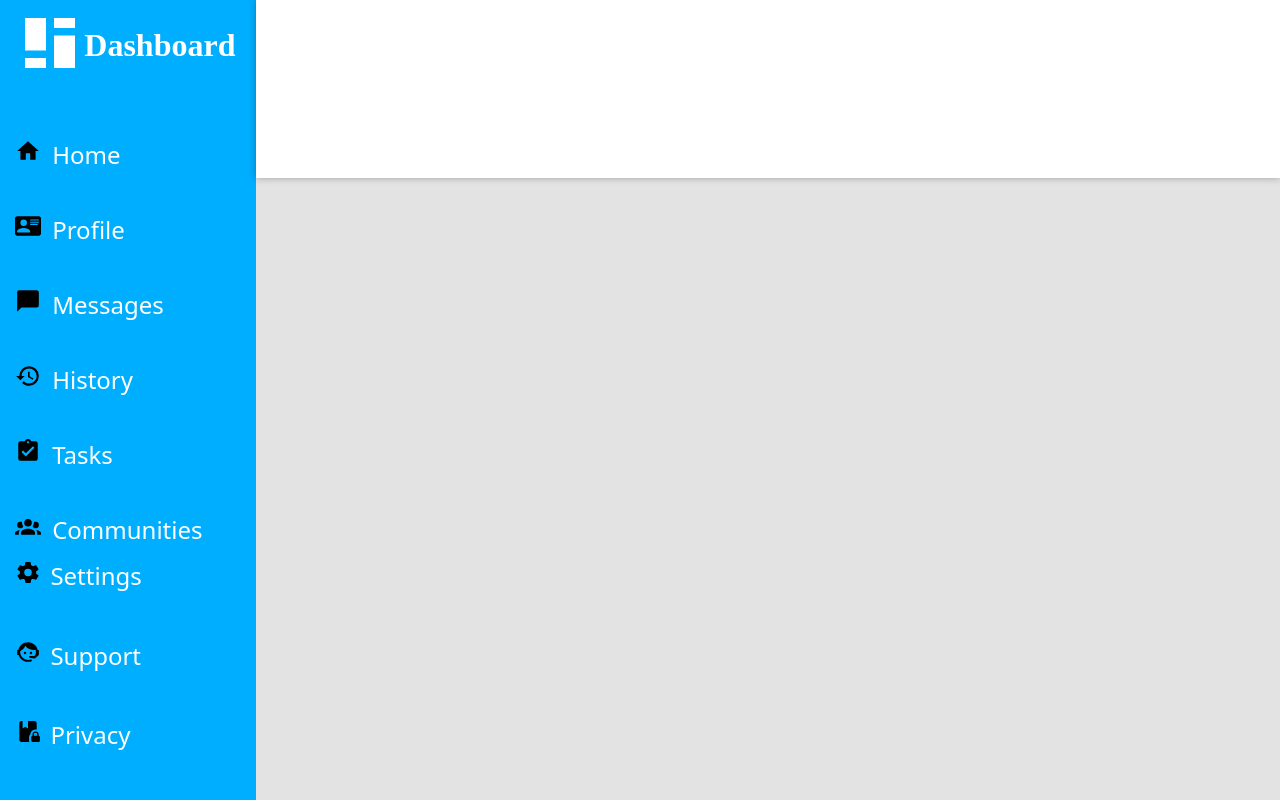
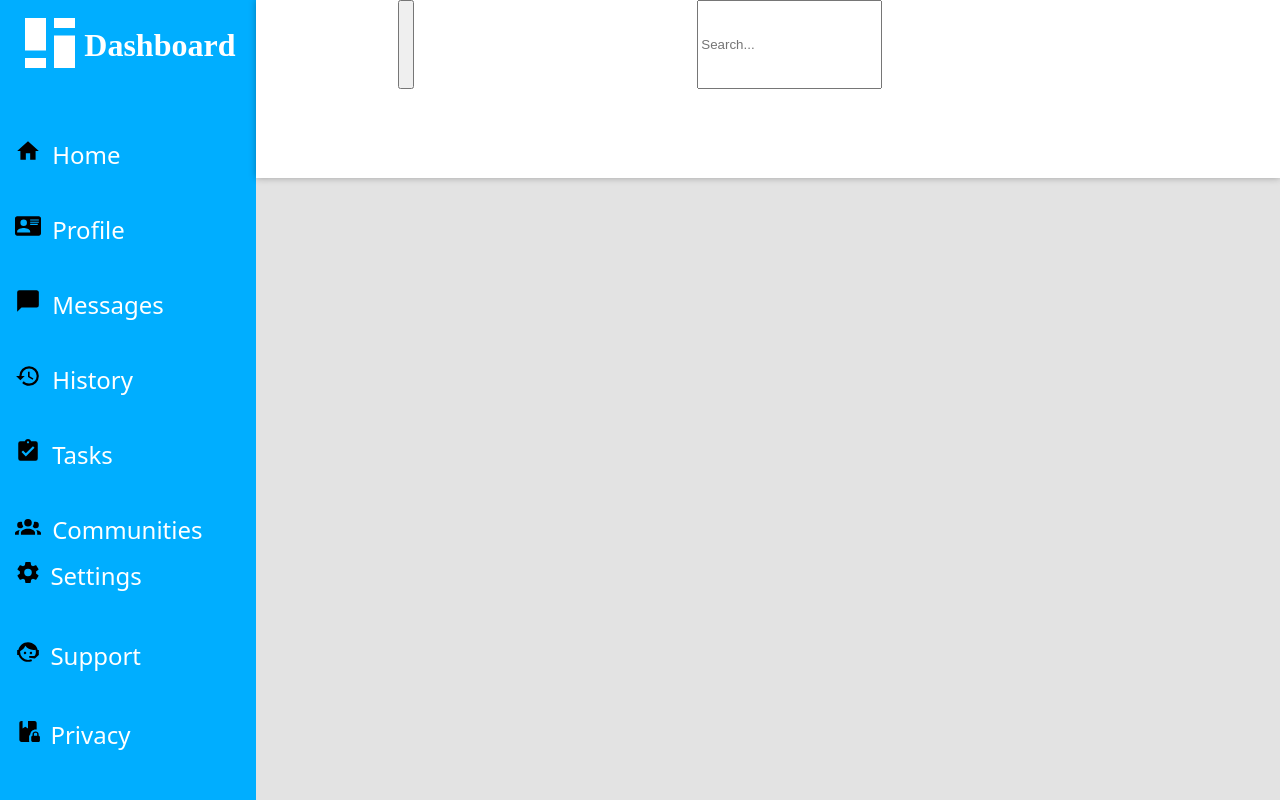
Before and after one commit to JK9913/Grid_Assignment, a plain HTML site: page index.html in a window 1280 px wide. Drawn offline with Linux system fonts and the light colour scheme.

Commit message:
Added seachbar and search button. Added icons for further styling of these. Added grid tracks to the header for search bar and profile

```diff
--- a/index.html
+++ b/index.html
@@ -46,8 +46,13 @@
         </div>
         <div class="header">
             <div class="searchbarAndProfile">
-                <div class="searchbar"></div>
-                <div class="profile"></div>
+                <div class="searchbar">
+                    <button type="submit"></button>
+                    <input type="text" placeholder="Search...">
+                </div>
+                <div class="profile">
+
+                </div>
             </div>
             <div class="titleAndButtons">
                 <div class="title"></div>
--- a/style.css
+++ b/style.css
@@ -129,7 +129,25 @@ html, body {
     grid-area: 1 / 2 / 1 / -1;
     box-shadow: 0 0 7px 0 rgba(0, 0, 0, 0.3);
     display: grid;
-    grid-template: repeat(2, minmax(10%, 1fr))/minmax(20%, 3fr),minmax(7%,1fr);
+    grid-template: repeat(2, minmax(10%, 1fr))/repeat(1, minmax(10%, 1fr));
+}
+
+.searchbarAndProfile {
+    grid-area: 1 / 1 / 1 / 1;
+    display: grid;
+    grid-template: 1fr / minmax(20%, 3fr) minmax(5%, 1fr);
+}
+
+.searchbar {
+    display: flex;
+    justify-content: space-around;
+}
+
+
+.titleAndButtons {
+    grid-area: 2 / 1 / 2 / 1;
+    display: grid;
+    grid-template: 1fr / minmax(20%, 3fr) minmax(5%, 1fr);
 }
 
 
```
Also changed, not shown: Images/bell-ring.svg (added), Images/magnify.svg (added).
